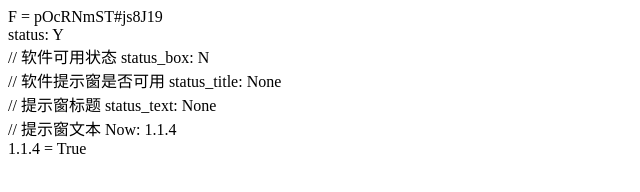
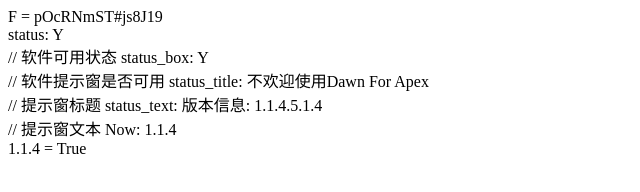
Before and after one commit to hero-Bring/dawnight.github.io, a plain HTML site: page Apex/index.html in a window 1280 px wide. Shown: the whole page, without its empty margins (0-640 px from the left). Drawn offline with Linux system fonts and the light colour scheme.

Commit message:
Update index.html

```diff
--- a/Apex/index.html
+++ b/Apex/index.html
@@ -1,9 +1,9 @@
 <body>
       F = pOcRNmST#js8J19<br>
       status: Y<br> // 软件可用状态
-      status_box: N<br>  // 软件提示窗是否可用
-      status_title: None<br>  // 提示窗标题
-      status_text: None<br>  // 提示窗文本
+      status_box: Y<br>  // 软件提示窗是否可用
+      status_title: 不欢迎使用Dawn For Apex<br>  // 提示窗标题
+      status_text: 版本信息: 1.1.4.5.1.4<br>  // 提示窗文本
       Now: 1.1.4<br>
       1.1.4 = True<br>
 </body>
```
